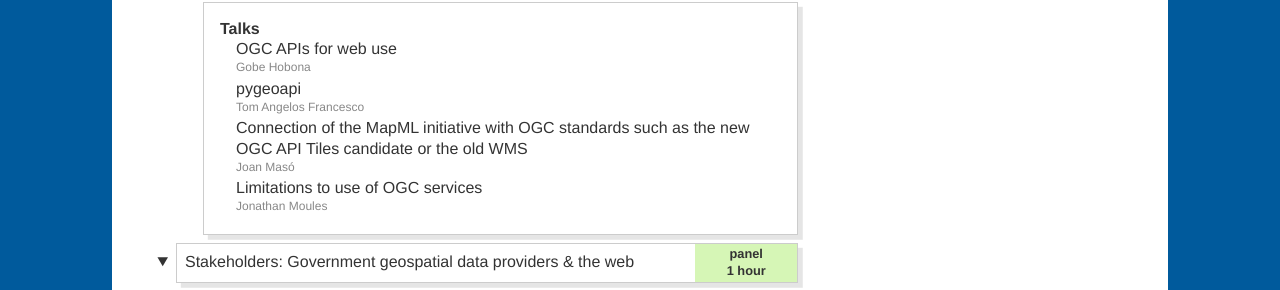
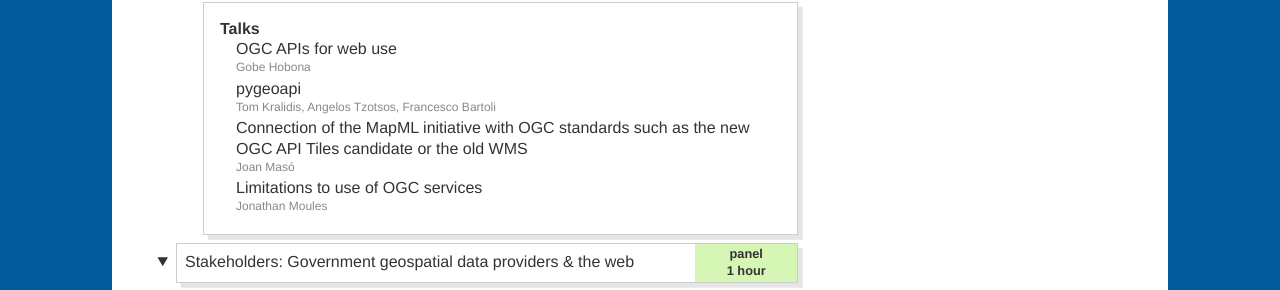
Before and after one commit to Maps4HTML/Maps4HTML-Workshop-2020, a Jekyll site: the page built from agenda.html, in a window 1280 px wide and 900 px high, scrolled down 1850 px. Shown: the part 160-450 px from the top of the window. Built offline with Jekyll 4.4.1, drawn with Linux system fonts in a browser that asks for light colours.

Commit message:
Fix author names for pygeoapi

```diff
--- a/_data/agenda.yml
+++ b/_data/agenda.yml
@@ -32,7 +32,7 @@
             - title: OGC APIs for web use
               author: Gobe Hobona
             - title: pygeoapi
-              author: Tom Angelos Francesco
+              author: Tom Kralidis, Angelos Tzotsos, Francesco Bartoli
             - title: Connection of the MapML initiative with OGC standards such as the new OGC API Tiles candidate or the old WMS
               author: Joan Masó
             - title: Limitations to use of OGC services
```
